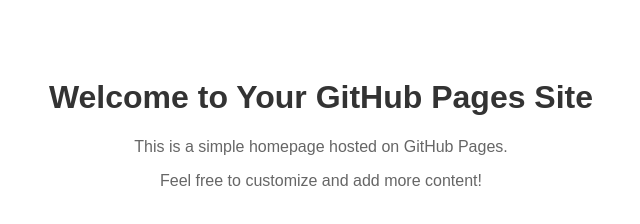
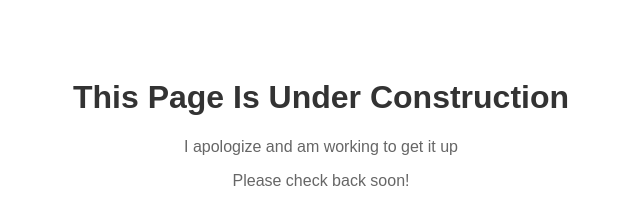
Before and after one commit to tsubaki-404/homepage, a plain HTML site: page index.html in a window 1280 px wide. Shown: the whole page, without its empty margins (319-959 px from the left). Drawn offline with Linux system fonts and the light colour scheme.

Commit message:
added page under construction

```diff
--- a/index.html
+++ b/index.html
@@ -3,7 +3,7 @@
 <head>
     <meta charset="UTF-8">
     <meta name="viewport" content="width=device-width, initial-scale=1.0">
-    <title>Your GitHub Pages Site</title>
+    <title>Page Under Construction</title>
     <style>
         body {
             font-family: Arial, sans-serif;
@@ -19,8 +19,8 @@
     </style>
 </head>
 <body>
-    <h1>Welcome to Your GitHub Pages Site</h1>
-    <p>This is a simple homepage hosted on GitHub Pages.</p>
-    <p>Feel free to customize and add more content!</p>
+    <h1>This Page Is Under Construction</h1>
+    <p>I apologize and am working to get it up</p>
+    <p>Please check back soon!</p>
 </body>
 </html>
```
